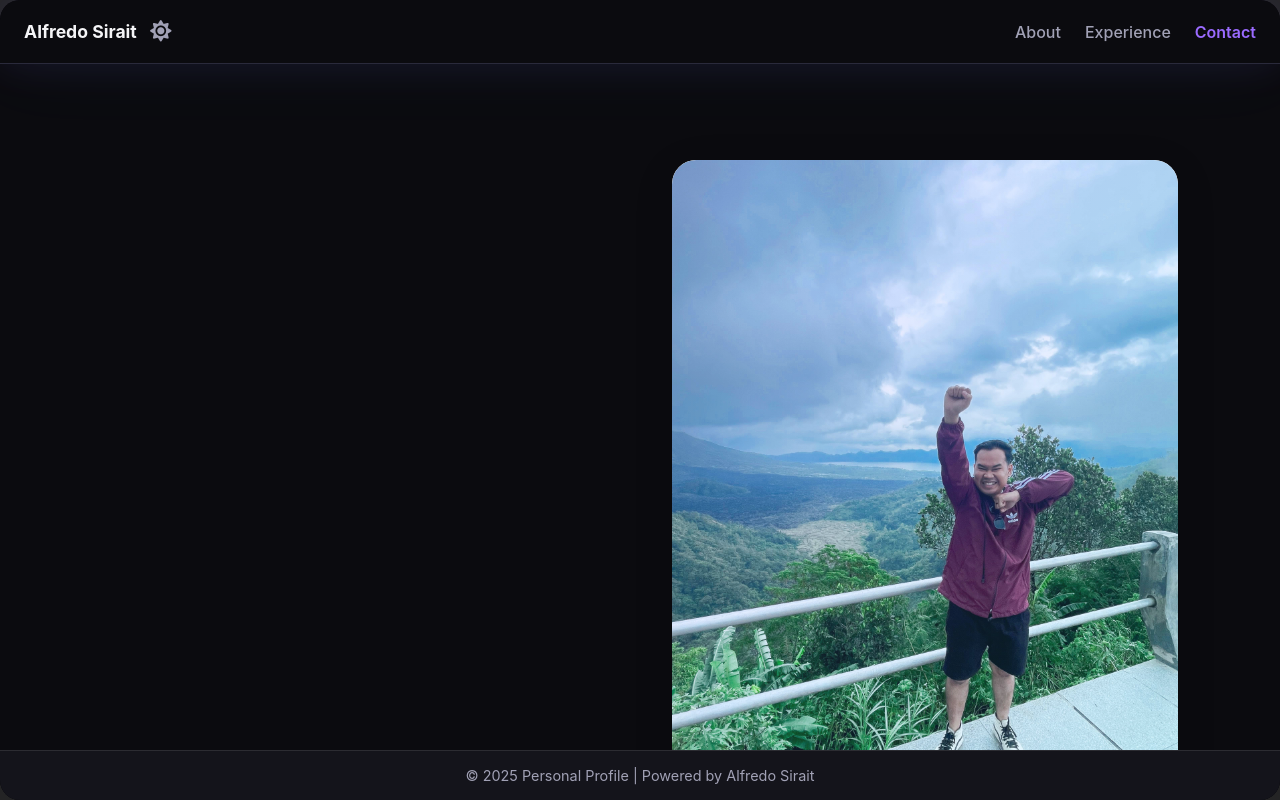
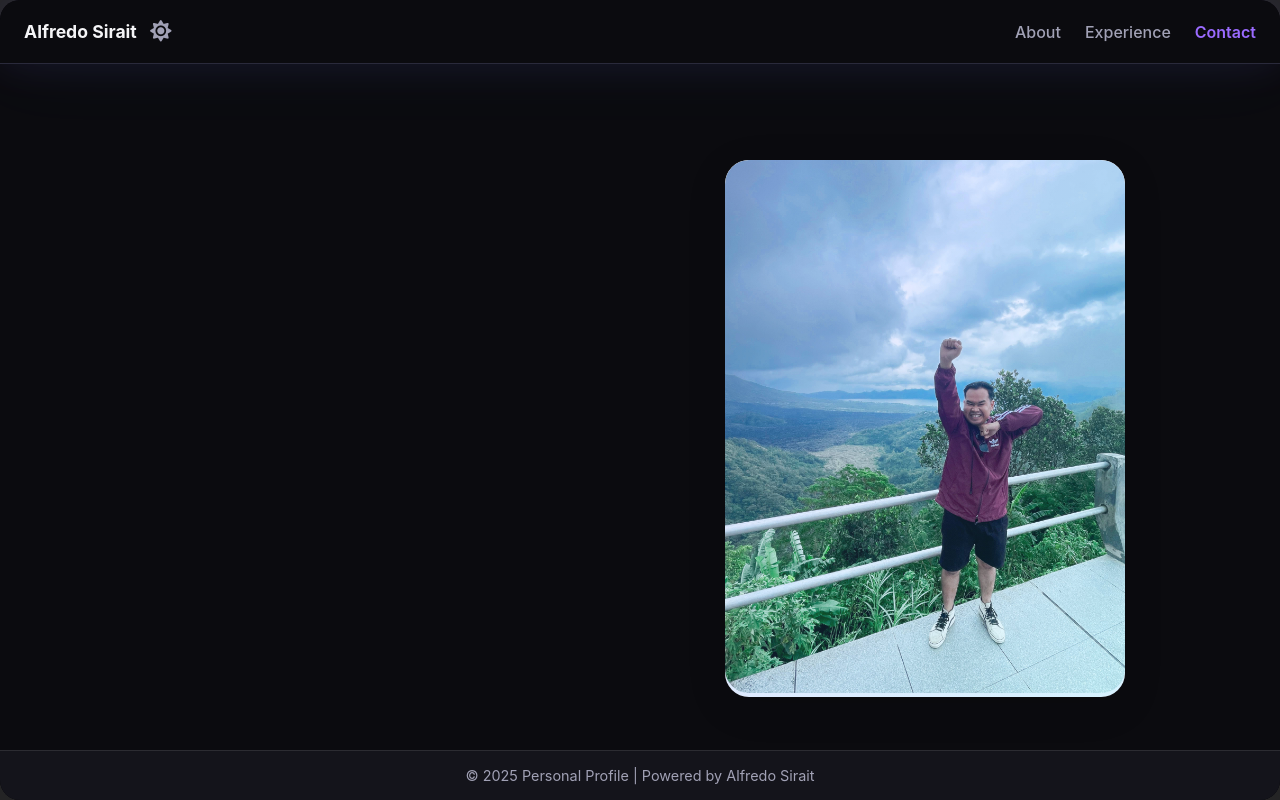
Before and after one commit to edosirait/alfredo-sirait, an Angular app: page /contact in a window 1280 px wide. Built offline with nearby package versions, Linux system fonts and the light colour scheme.

Commit message:
update style image contact, and title header browser

```diff
--- a/src/app/section/contact/contact.component.scss
+++ b/src/app/section/contact/contact.component.scss
@@ -127,7 +127,7 @@
 
     .image-frame {
       position: relative;
-      width: auto;
+      width: 50vh;
       height: auto;
       border-radius: 24px;
       overflow: hidden;
--- a/src/index.html
+++ b/src/index.html
@@ -2,7 +2,7 @@
 <html lang="en">
 <head>
   <meta charset="utf-8">
-  <title>PersonalProfileClean</title>
+  <title>AlfredoProfile</title>
   <base href="/">
   <meta name="viewport" content="width=device-width, initial-scale=1">
   <link rel="icon" type="image/x-icon" href="favicon.ico">
```
